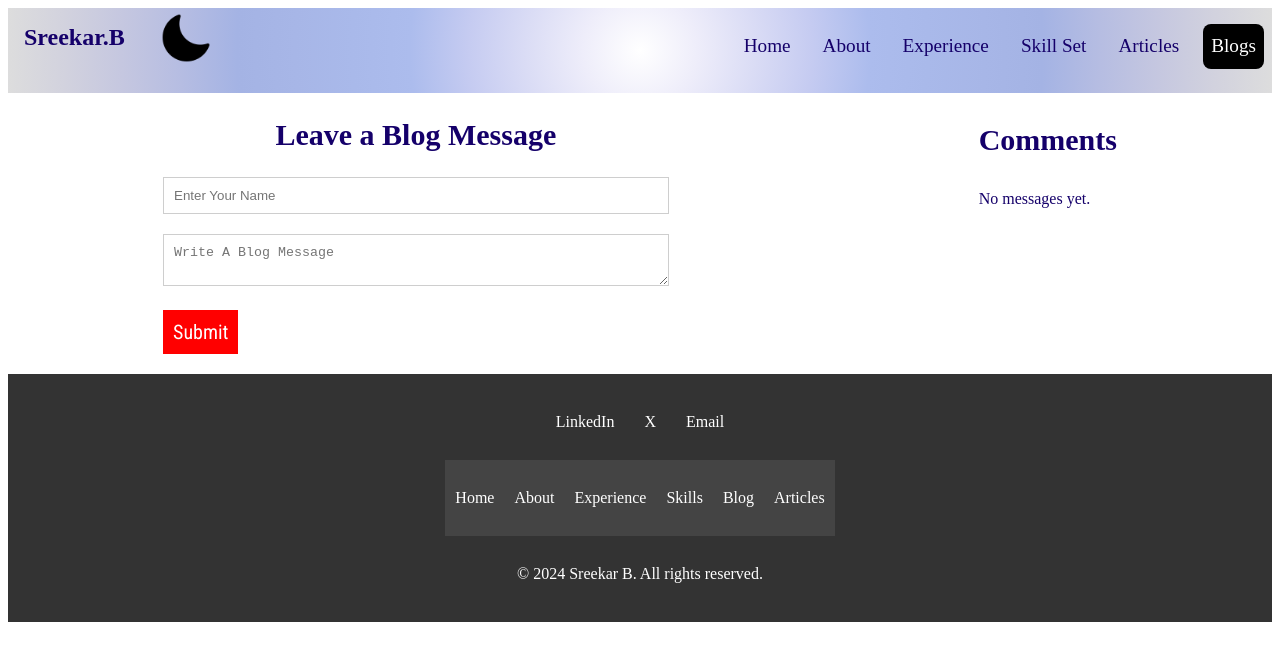
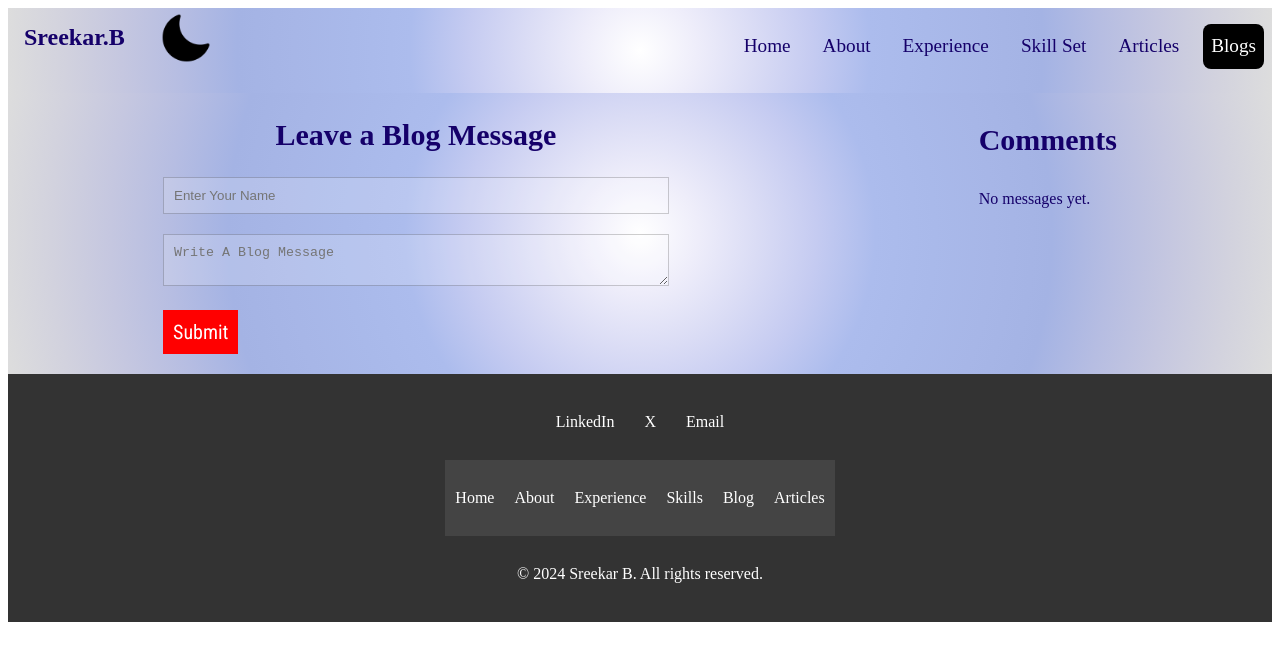
Before and after one commit to Chandu182/NewPortfolio, a React (Vite) app: page /Blog in a window 1280 px wide. Shown: the top 660 px of the page. Built offline with nearby package versions, Linux system fonts and the light colour scheme; a web font is replaced by a local one.

Commit message:
.dark modeadded

```diff
--- a/src/components/pages/Blogs.css
+++ b/src/components/pages/Blogs.css
@@ -3,7 +3,9 @@
     text-align: left;
     display: flex;
     justify-content: space-around;
+    background: radial-gradient(circle, #ffffff, #eeedfa, #dadcf5, #c5cbf1, #acbced, #a9b9ea, #a7b6e7, #a4b3e4, #b6bde2, #c5c7e0, #d2d2de, #dddddd);
 }
+
 .blog_1{
     width: 40%;
 }
@@ -22,6 +24,9 @@
     background: rgba(255, 255, 255, 0.164);
     padding: 10px;
     margin-bottom: 20px;
+}
+.dark .Uname,.dark .blogtextarea{
+    background: rgba(255, 255, 255, 0.521);
 }
 .Submit{
     margin-bottom: 20px;
```
